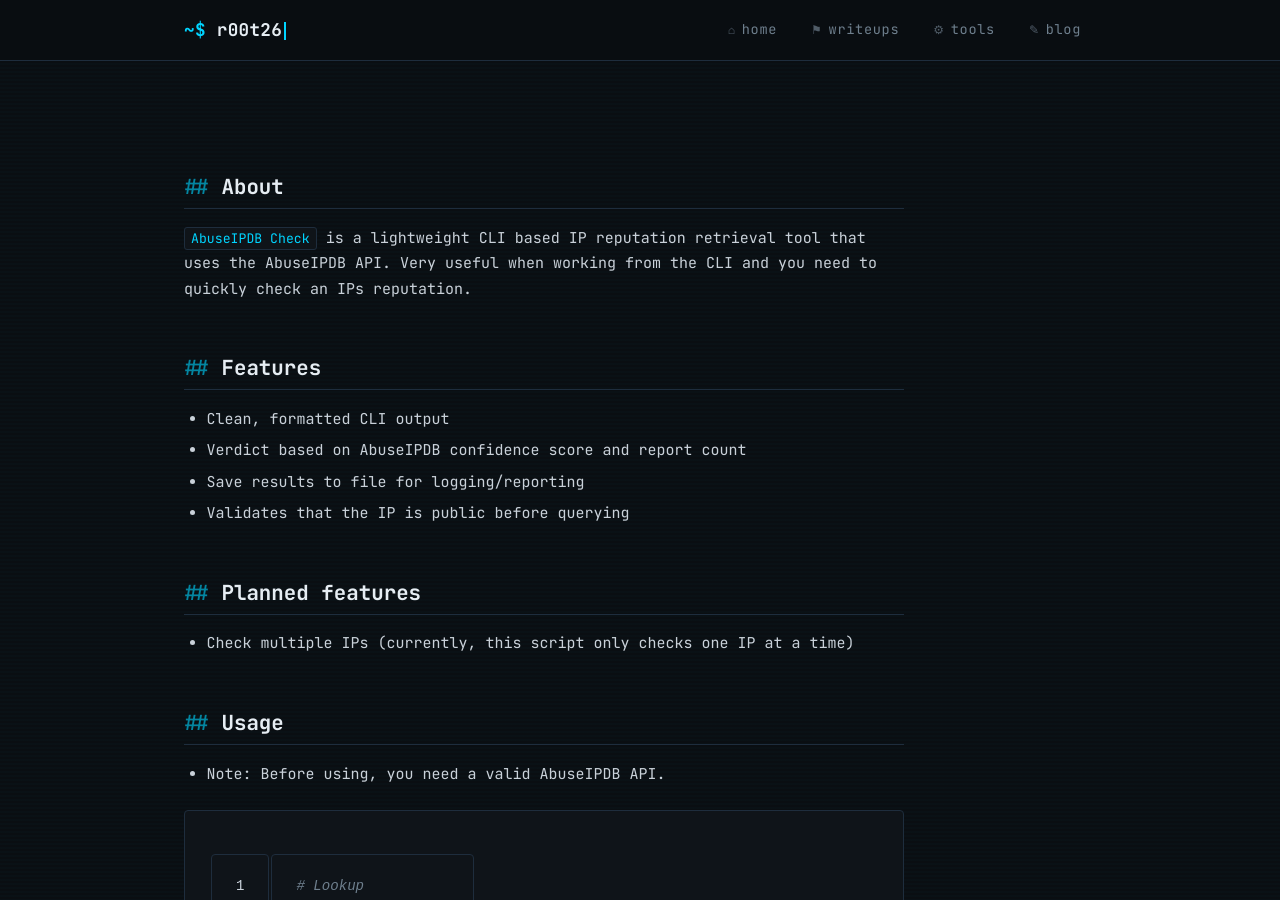
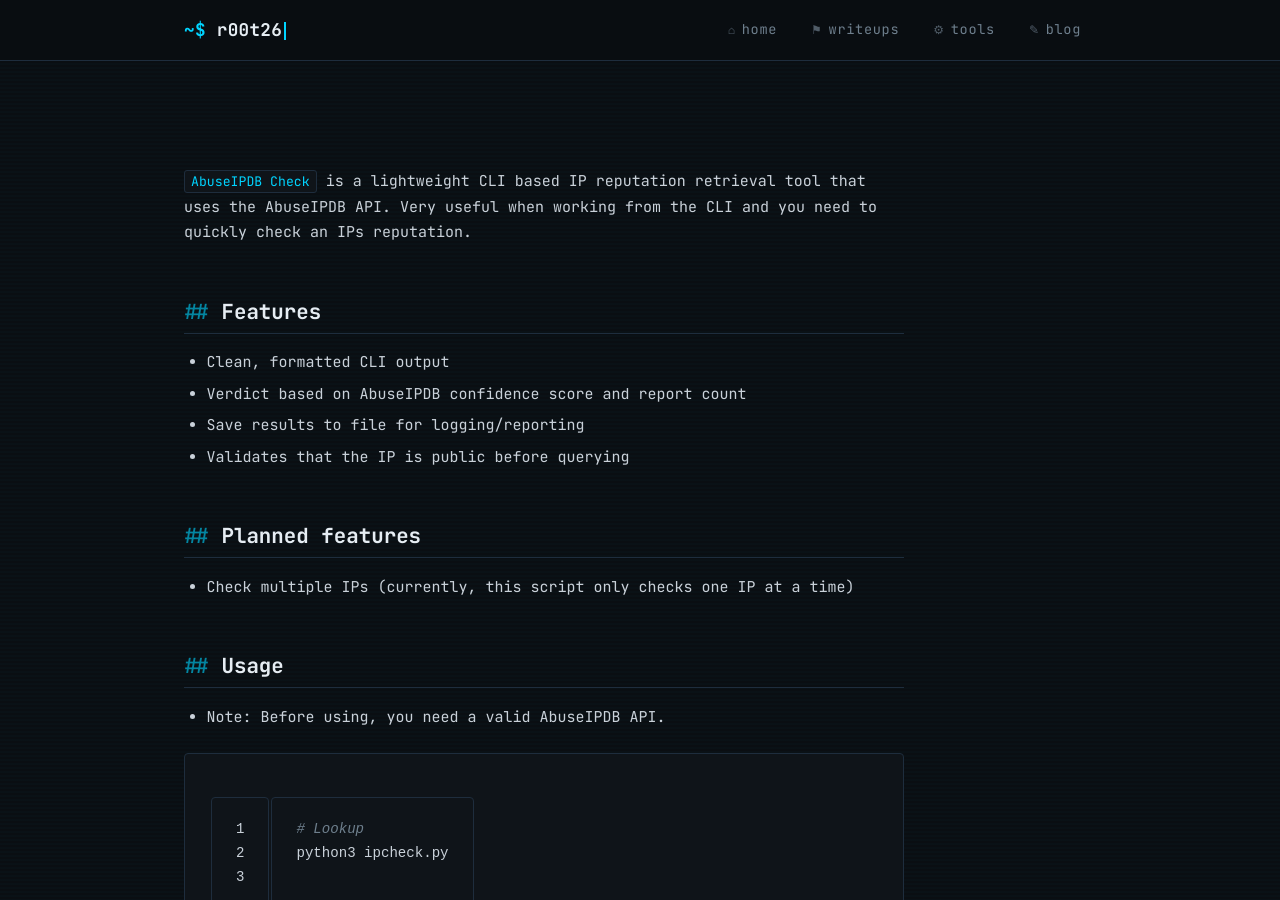
Before and after one commit to erik-dzibela/erik-dzibela.github.io, a Jekyll site: the page built from _tools/ipcheck.md, in a window 1280 px wide and 900 px high. Built offline with Jekyll 4.4.1, drawn with Linux system fonts in a browser that asks for light colours.

Commit message:
ipheck tool post fix

```diff
--- a/_tools/ipcheck.md
+++ b/_tools/ipcheck.md
@@ -4,10 +4,8 @@ date: 2026-03-05
 language: "Python"
 description: "A simple CLI based utility that can check the reputation of IPs using the AbuseIPDB API. Very useful when working from the CLI and you need to quickly check an IPs reputation."
 github: "https://github.com/erik-dzibela/IPCheck/blob/main/ipcheck.py"
-tags: [recon, networking]
+tags: [recon, networking, soc]
 ---
-
-## About
 
 `AbuseIPDB Check` is a lightweight CLI based IP reputation retrieval tool that uses the AbuseIPDB API. Very useful when working from the CLI and you need to quickly check an IPs reputation.
 
```
